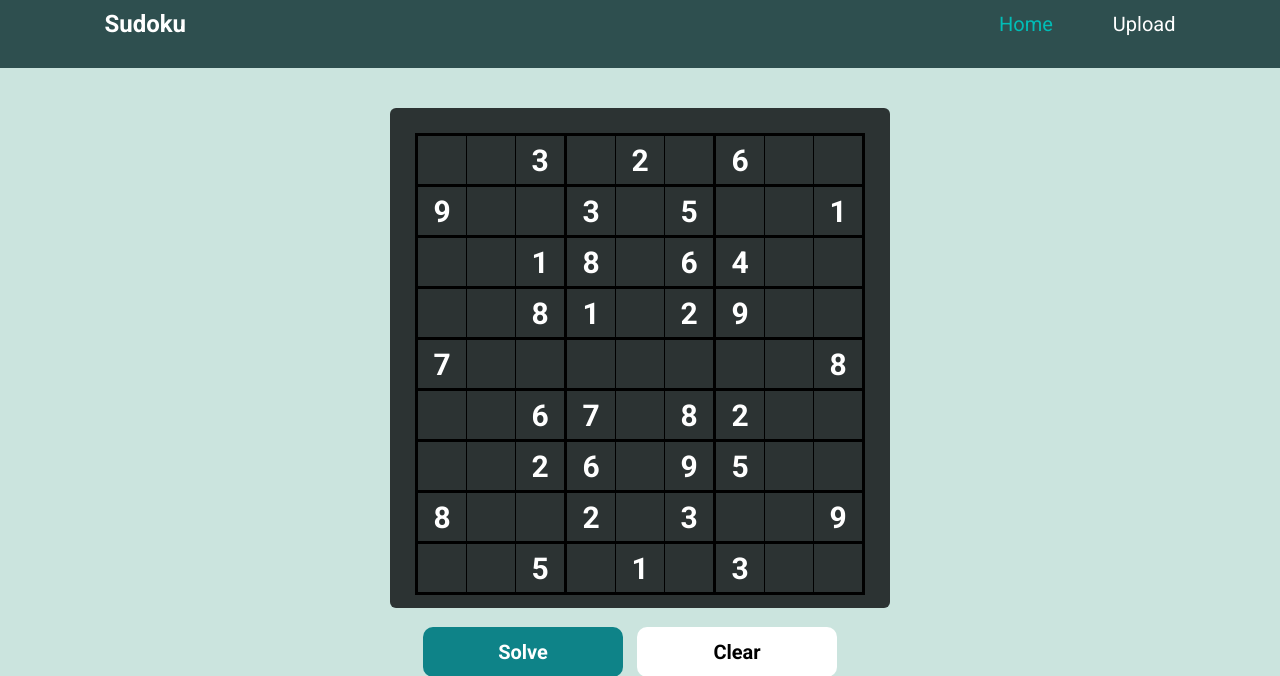
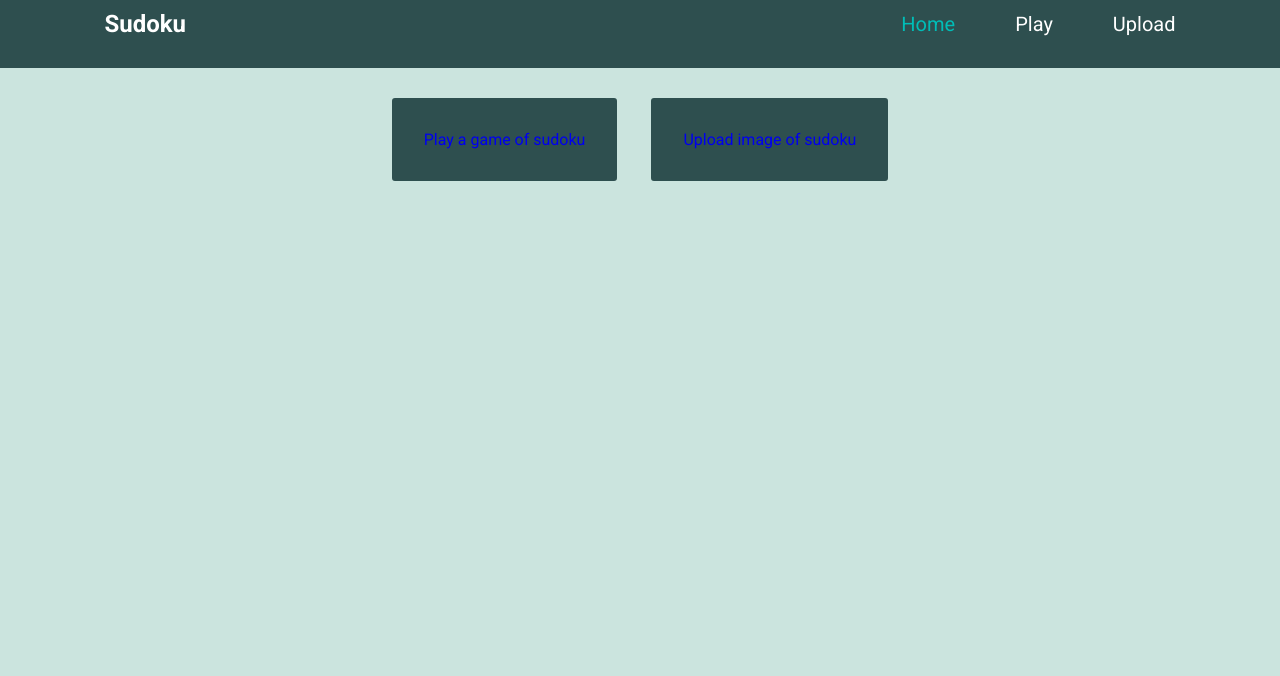
Before and after one commit to Dimri/sudoku-solver, a Flask app: page / in a window 1280 px wide. Shown: the top 676 px of the page. Run offline with Flask 2, Linux system fonts and the light colour scheme; some libraries are stand-ins or nearby versions.

Commit message:
added a home page with play options

```diff
--- a/sudoku/static/styles/styles.css
+++ b/sudoku/static/styles/styles.css
@@ -367,3 +367,58 @@ input[type="file"]::file-selector-button:hover {
   display: block;
   text-align: center;
 }
+
+/* HOME PAGE */
+.home-container {
+  text-align: center;
+  padding: 15px;
+}
+.left-div,
+.right-div {
+  display: inline-block;
+  border: solid 2px var(--nav-color);
+  max-width: 300px;
+  max-height: 600px;
+  text-align: left;
+  padding: 30px;
+  background-color: var(--nav-color);
+  border-radius: 3px;
+  margin: 15px;
+  vertical-align: top;
+}
+.left-text,
+.right-text {
+  font: 14px;
+  color: #fff;
+}
+@media screen and (max-width: 600px) {
+  .left-div,
+  .right-div {
+    max-width: 100%;
+  }
+}
+
+a {
+  text-decoration: none;
+}
+
+a:visited {
+  color: #fff;
+  text-decoration: none;
+}
+
+a:hover {
+  cursor: pointer;
+}
+
+.left-div:hover,
+.right-div:hover {
+  background-color: var(--bg-color);
+  border: solid 2px var(--nav-color);
+  transition: all 0.3s;
+}
+.left-div:hover a,
+.right-div:hover a {
+  color: var(--nav-color);
+  transition: all 0.3s;
+}
--- a/sudoku/templates/base.html
+++ b/sudoku/templates/base.html
@@ -27,6 +27,9 @@
               <ul id="navBody">
                 <li class="navList">
                   <a href="{{ url_for('home_page') }}" class="active">Home</a>
+                </li>
+                <li class="navList">
+                  <a href="{{ url_for('play_page') }}">Play</a>
                 </li>
                 <li class="navList">
                   <a href="{{ url_for('upload_page') }}">Upload</a>
--- /dev/null
+++ b/sudoku/templates/home.html
@@ -0,0 +1,11 @@
+{% extends 'base.html' %} {% block title %} Home {% endblock %} {% block content
+%}
+<div class="home-container">
+  <div class="left-div left-text">
+    <a href="{{ url_for('play_page') }}">Play a game of sudoku </a>
+  </div>
+  <div class="right-div right-text">
+    <a href="{{ url_for('upload_page') }}">Upload image of sudoku </a>
+  </div>
+</div>
+{% endblock %}
--- a/sudoku/views.py
+++ b/sudoku/views.py
@@ -20,7 +20,11 @@ PUZZLE = puzzles.PUZZLES["2"]
 
 @app.route("/")
 def home_page():
-    # digit_matrix(app.config["UPLOAD_FOLDER"] + "s1.png")
+    return render_template("home.html", board=stringit(PUZZLE))
+
+
+@app.route("/play")
+def play_page():
     return render_template("index.html", board=stringit(PUZZLE))
 
 
```
